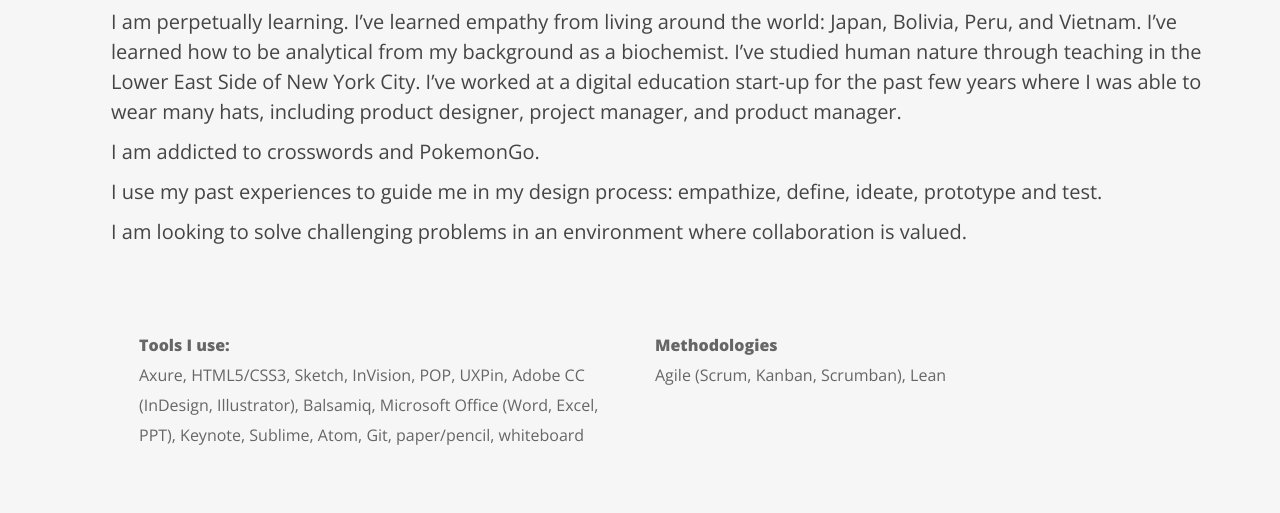
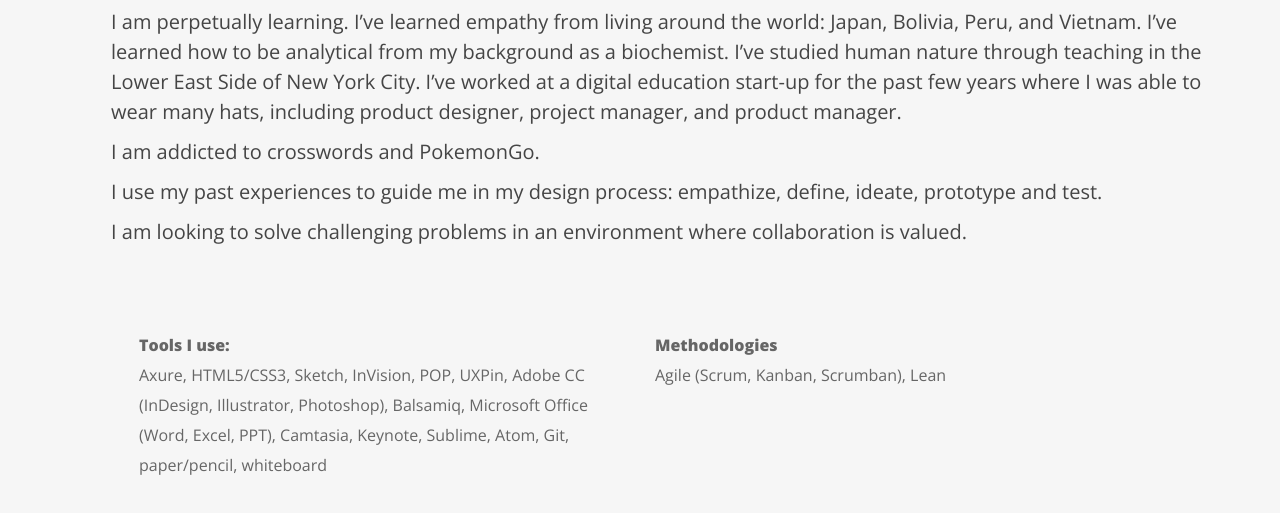
Before and after one commit to miguchi/miguchi.github.io, a plain HTML site: page about.html in a window 1280 px wide. Shown: the part 487-1000 px from the top of the page. Drawn offline with nearby package versions, Linux system fonts and the light colour scheme; a web font is replaced by a local one.

Commit message:
about me change
more updates

```diff
--- a/about.html
+++ b/about.html
@@ -158,7 +158,7 @@
 
                         <div class="col-md-6">
                           <p><strong>Tools I use:</strong><br/>
-                            Axure, HTML5/CSS3, Sketch, InVision, POP, UXPin, Adobe CC (InDesign, Illustrator), Balsamiq, Microsoft Office (Word, Excel, PPT), Keynote, Sublime, Atom, Git, paper/pencil, whiteboard  </p>
+                            Axure, HTML5/CSS3, Sketch, InVision, POP, UXPin, Adobe CC (InDesign, Illustrator, Photoshop), Balsamiq, Microsoft Office (Word, Excel, PPT), Camtasia, Keynote, Sublime, Atom, Git, paper/pencil, whiteboard  </p>
                         </div>
 
                         <div class="col-md-6">
```
